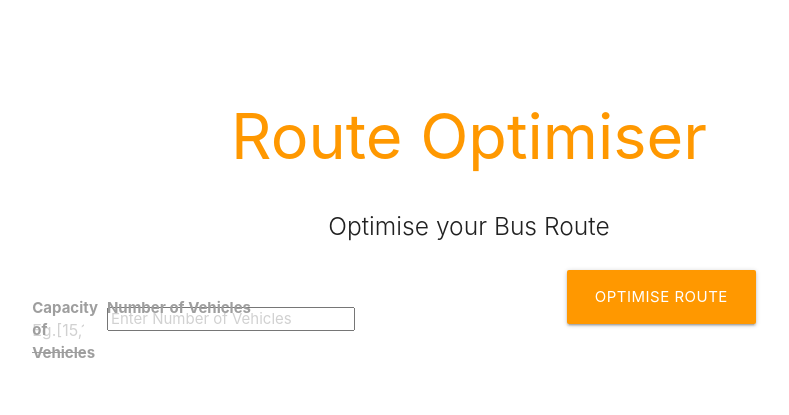
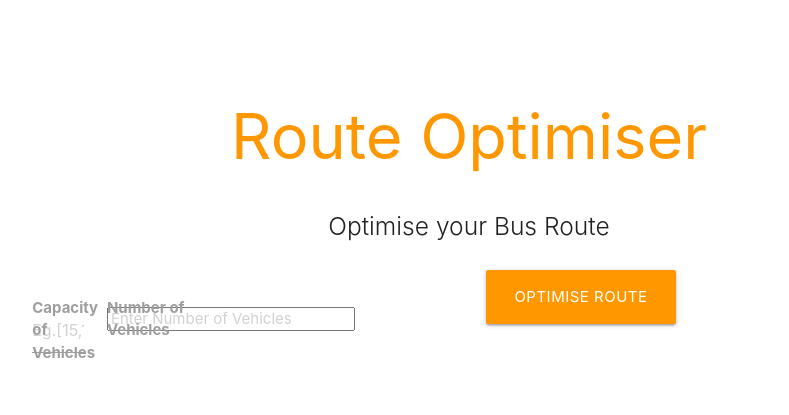
Before and after one commit to striketushar/RoutingSolution, a Flask app: page / in a window 1280 px wide. Shown: the top 415 px of the page, without its empty margins (171-960 px from the left). Run offline with Flask 2, Linux system fonts and the light colour scheme; some libraries are stand-ins or nearby versions.

Commit message:
Update OptimalRoute.html

```diff
--- a/templates/OptimalRoute.html
+++ b/templates/OptimalRoute.html
@@ -22,7 +22,7 @@
       </div>
 
    <div class="row">
-    <form action='/print_solution' method="GET|POST" class="col s12">
+    <form action='/print_solution' method="GET|POST" class="row center">
       <div class="row">
         <div class="input-field col s1">
             <label for="vehicle_capacities"><b>Capacity of Vehicles</b></label>
@@ -30,7 +30,7 @@
           <input id="vehicle_capacities" name="vehicle_capacities" placeholder="Eg.[15,15,15,15]" type="text" class="validate">
 
         </div>
-          <div class="input-field col s4">
+          <div class="input-field col s2">
             <label for="num_vehicles"><b>Number of Vehicles</b></label>
             <br>
           <input placeholder="Enter Number of Vehicles" name="num_vehicles" id="num_vehicles" type="int" class="validate">
```
